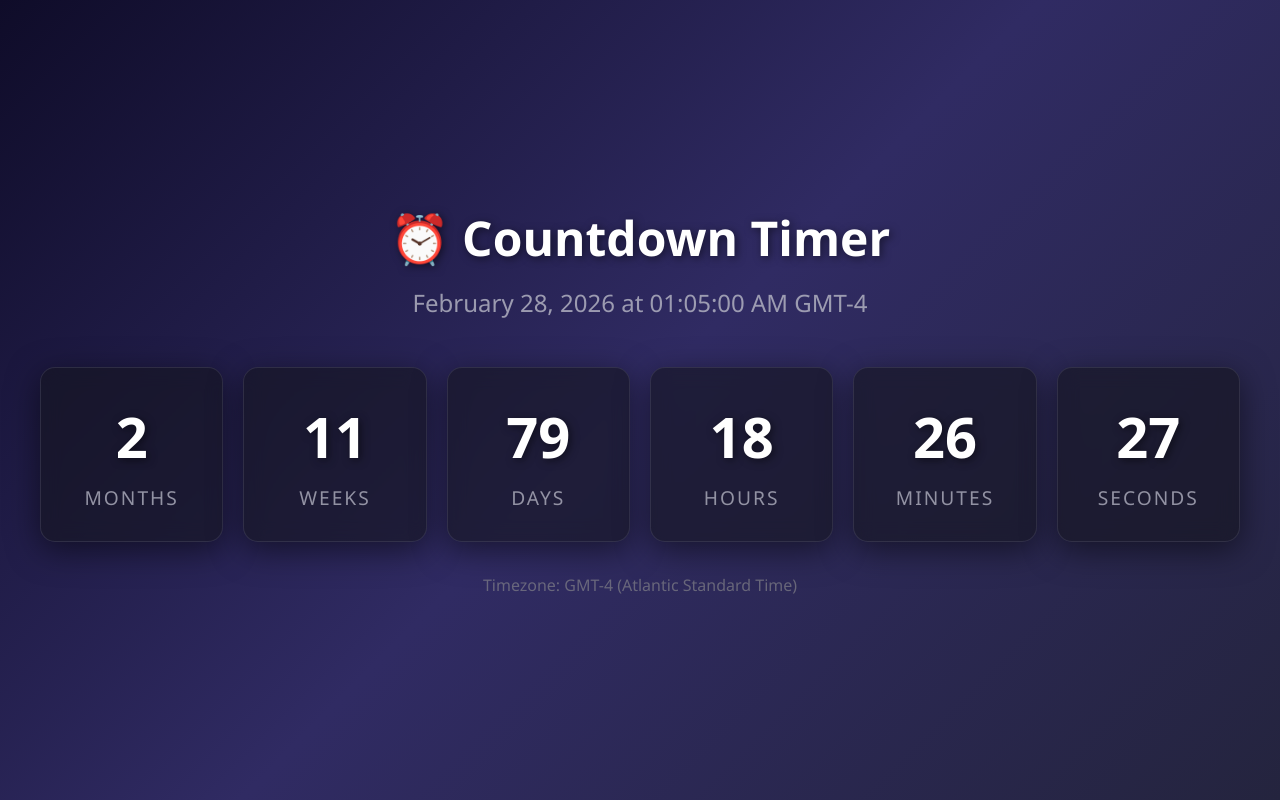
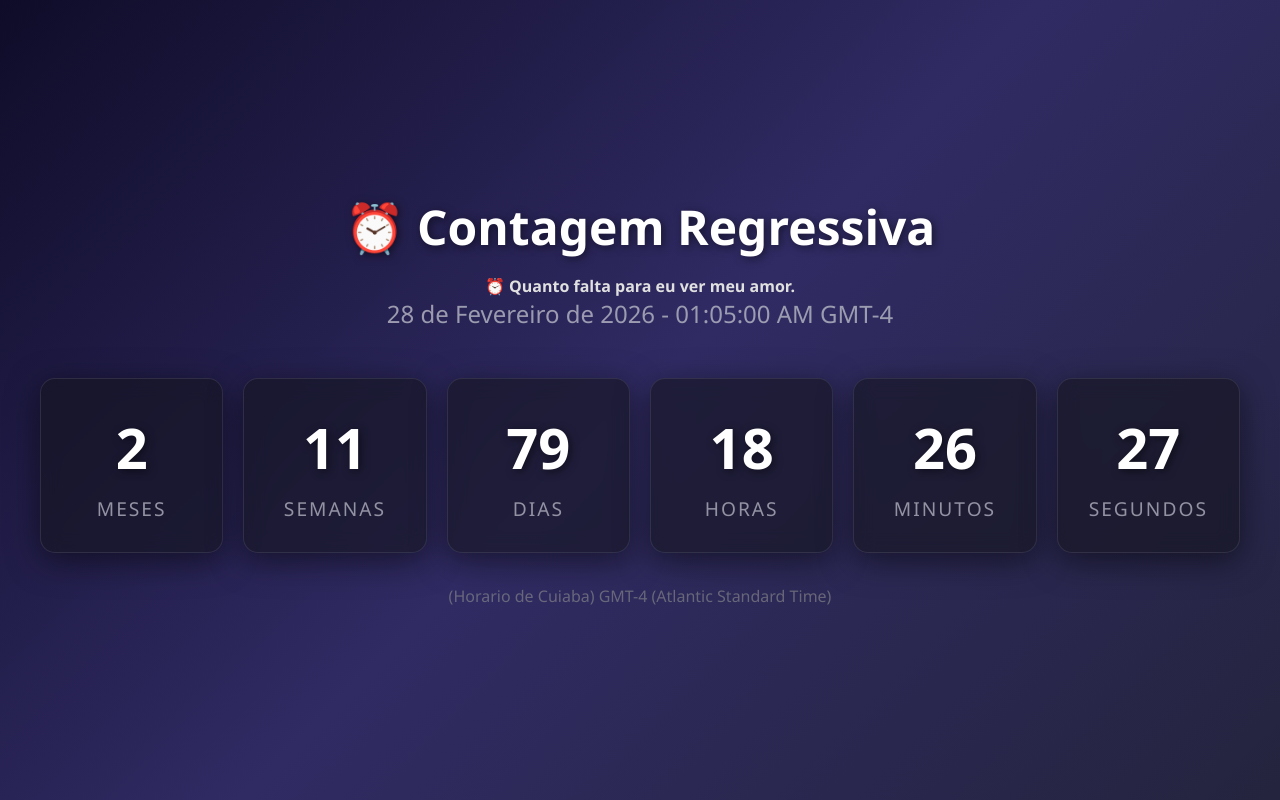
Before and after one commit to eddiejrdev/countdown-timer, a plain HTML site: page index.html in a window 1280 px wide. Drawn offline with Linux system fonts and the light colour scheme.

Commit message:
Update index.html

```diff
--- a/index.html
+++ b/index.html
@@ -124,37 +124,38 @@
 </head>
 <body>
     <div class="container">
-        <h1>⏰ Countdown Timer</h1>
-        <p class="target-date">February 28, 2026 at 01:05:00 AM GMT-4</p>
+        <h1>⏰ Contagem Regressiva</h1>
+        <h4>⏰ Quanto falta para eu ver meu amor.</h4>
+        <p class="target-date">28 de Fevereiro de 2026 - 01:05:00 AM GMT-4</p>
 
         <div class="countdown">
             <div class="time-unit">
                 <span class="time-value" id="months">0</span>
-                <span class="time-label">Months</span>
+                <span class="time-label">Meses</span>
             </div>
             <div class="time-unit">
                 <span class="time-value" id="weeks">0</span>
-                <span class="time-label">Weeks</span>
+                <span class="time-label">Semanas</span>
             </div>
             <div class="time-unit">
                 <span class="time-value" id="days">0</span>
-                <span class="time-label">Days</span>
+                <span class="time-label">Dias</span>
             </div>
             <div class="time-unit">
                 <span class="time-value" id="hours">0</span>
-                <span class="time-label">Hours</span>
+                <span class="time-label">Horas</span>
             </div>
             <div class="time-unit">
                 <span class="time-value" id="minutes">0</span>
-                <span class="time-label">Minutes</span>
+                <span class="time-label">Minutos</span>
             </div>
             <div class="time-unit">
                 <span class="time-value" id="seconds">0</span>
-                <span class="time-label">Seconds</span>
+                <span class="time-label">Segundos</span>
             </div>
         </div>
 
-        <p class="timezone-info">Timezone: GMT-4 (Atlantic Standard Time)</p>
+        <p class="timezone-info">(Horario de Cuiaba) GMT-4 (Atlantic Standard Time)</p>
     </div>
 
     <script>
```
